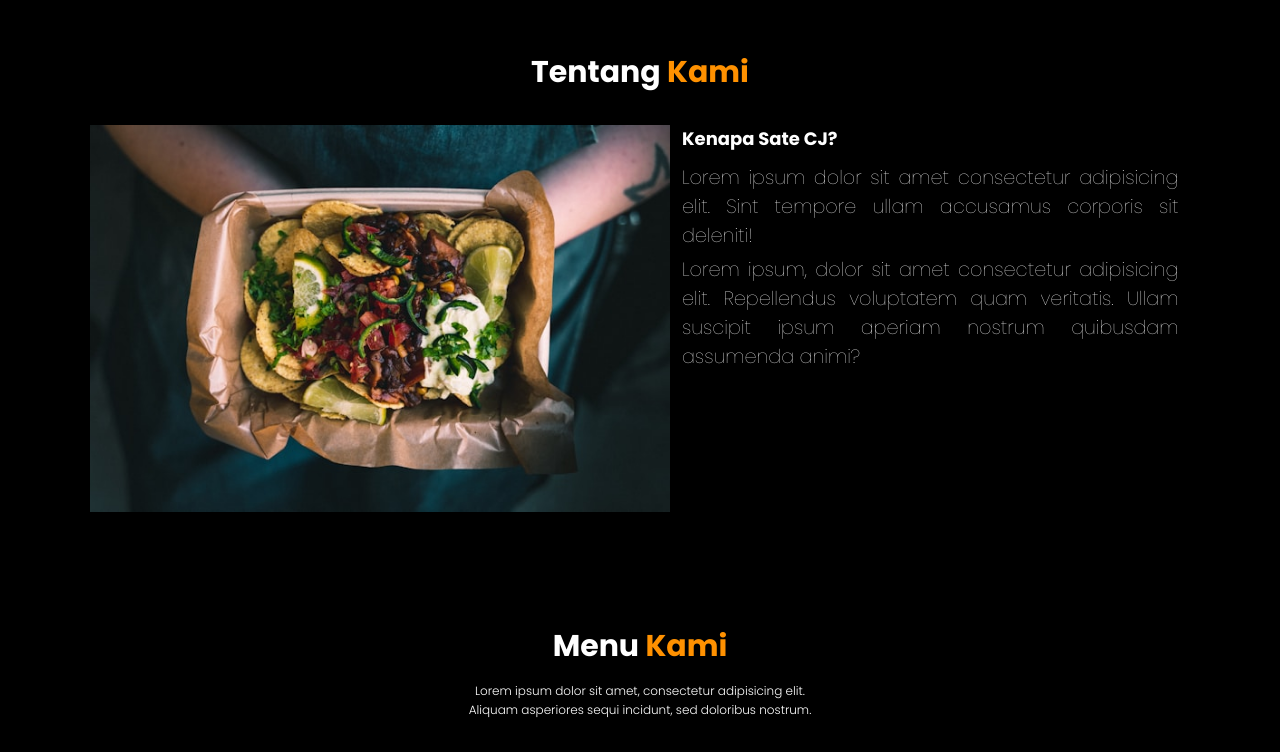
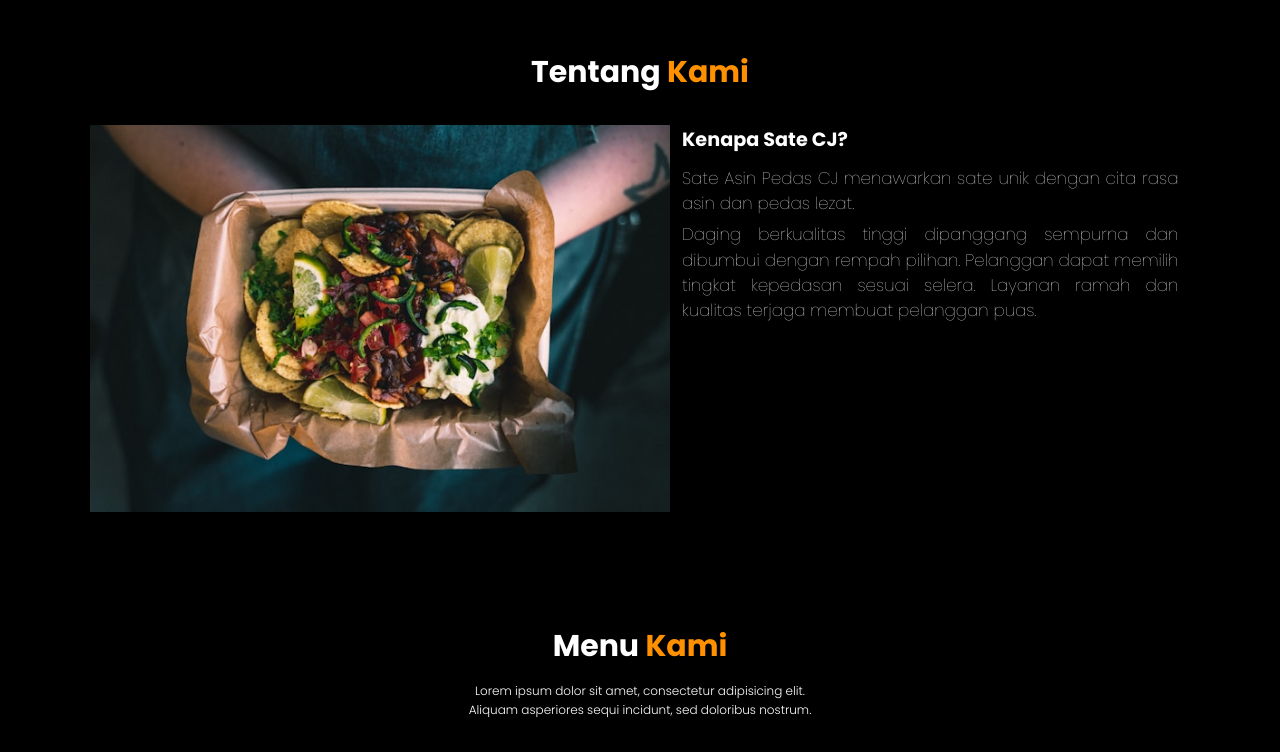
Before and after one commit to KevinGhafara/satecj, a plain HTML site: page index.html in a window 1280 px wide. Shown: the part 840-1592 px from the top of the page. Drawn offline with nearby package versions, Linux system fonts and the light colour scheme.

Commit message:
mengganti paragraf tentang kami

```diff
--- a/CSS/style.css
+++ b/CSS/style.css
@@ -163,13 +163,13 @@ body {
 }
 
 .about .row .content h3 {
-  font-size: 1.5rem;
+  font-size: 1.6rem;
   margin-bottom: 1rem;
 }
 
 .about .row .content p {
   margin-bottom: 0.5rem;
-  font-size: 1.6rem;
+  font-size: 1.4rem;
   font-weight: 100;
   line-height: 1.5;
   text-align: justify;
@@ -216,7 +216,7 @@ body {
   display: inline-block;
   position: relative;
   left: 49%;
-  transform: translateX(-49%);
+  transform: translateX(-50%);
   padding: 1rem 3rem;
   font-size: 1.2rem;
   color: #fff;
--- a/index.html
+++ b/index.html
@@ -66,13 +66,13 @@
         <div class="content">
           <h3>Kenapa Sate CJ?</h3>
           <p>
-            Lorem ipsum dolor sit amet consectetur adipisicing elit. Sint
-            tempore ullam accusamus corporis sit deleniti!
+            Sate Asin Pedas CJ menawarkan sate unik dengan cita rasa asin dan
+            pedas lezat.
           </p>
           <p>
-            Lorem ipsum, dolor sit amet consectetur adipisicing elit.
-            Repellendus voluptatem quam veritatis. Ullam suscipit ipsum aperiam
-            nostrum quibusdam assumenda animi?
+            Daging berkualitas tinggi dipanggang sempurna dan dibumbui dengan
+            rempah pilihan. Pelanggan dapat memilih tingkat kepedasan sesuai
+            selera. Layanan ramah dan kualitas terjaga membuat pelanggan puas.
           </p>
         </div>
       </div>
```
